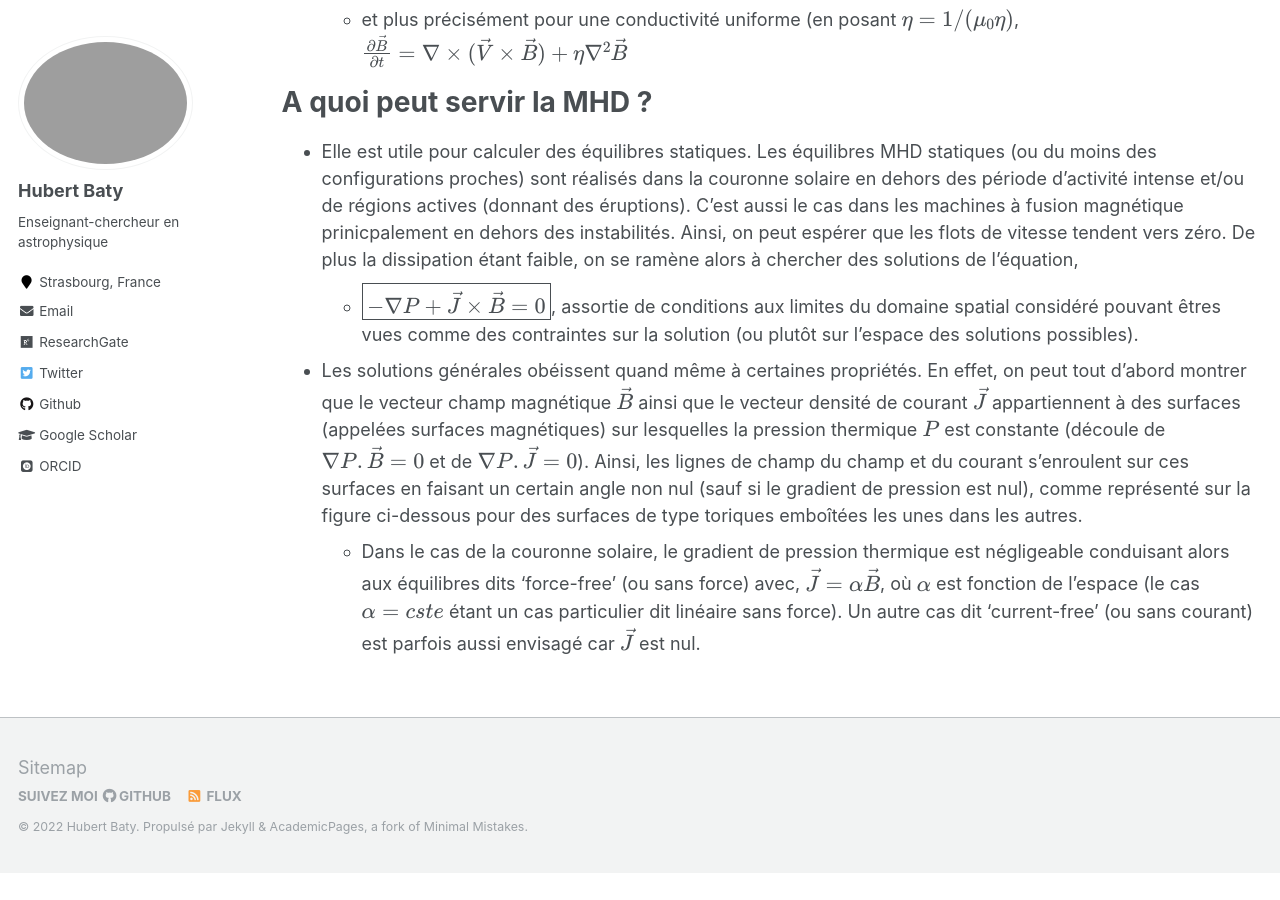
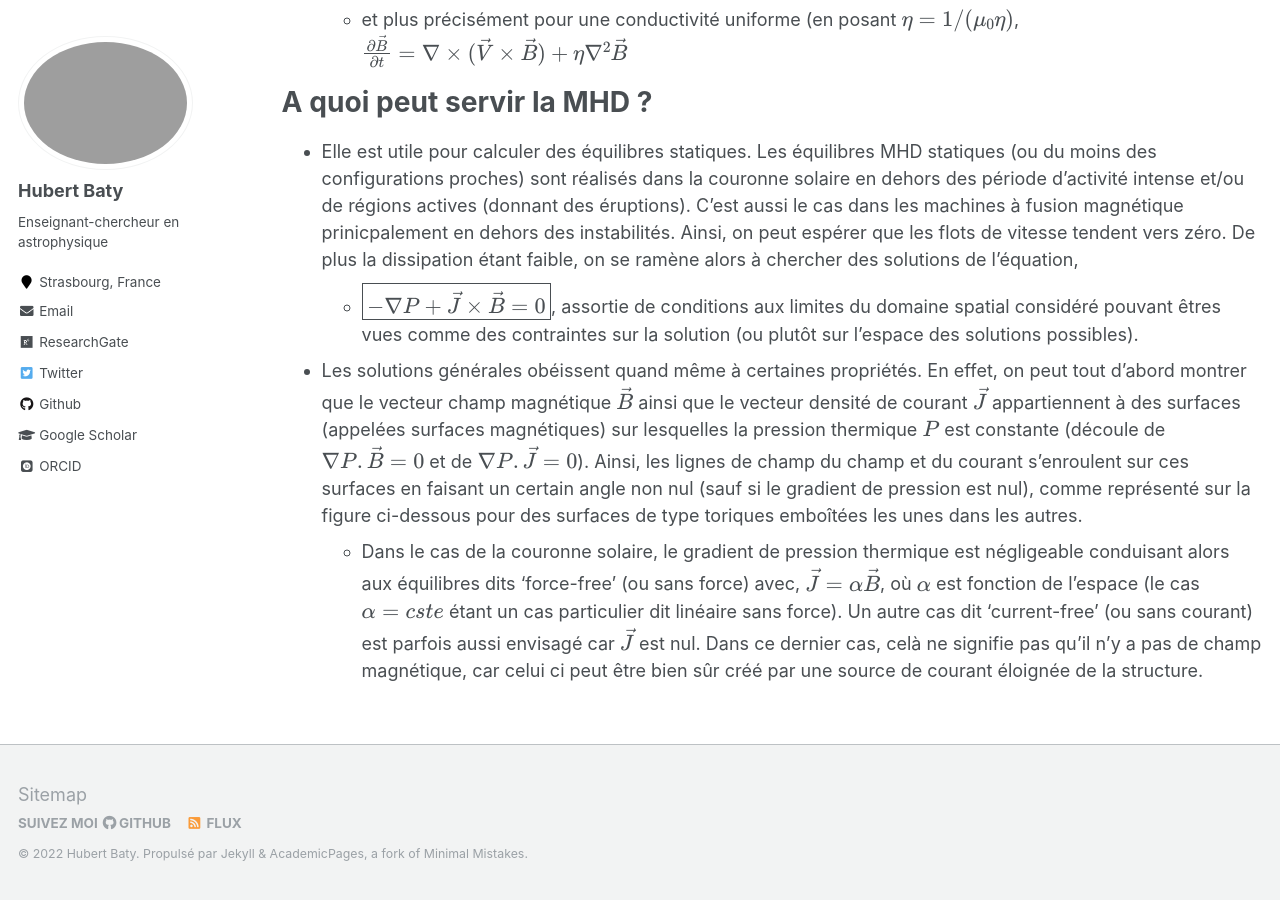
Before and after one commit to hubertbaty/hubertbaty.github.io, a Jekyll site: the page built from _pages/MHD.md, in a window 1280 px wide and 900 px high, scrolled down 2936 px. Built offline with Jekyll 4.4.1, drawn with Linux system fonts in a browser that asks for light colours; some web fonts are replaced; formulas are drawn with MathJax 3; before the commit the page ends 3809 px from its top, so only the background shows below that.

Commit message:
Update MHD.md

```diff
--- a/_pages/MHD.md
+++ b/_pages/MHD.md
@@ -61,4 +61,4 @@ A quoi peut servir la MHD ?
   * $$\boxed{ - \nabla P + \vec J \times \vec B = 0}$$, assortie de conditions aux limites du domaine spatial considéré pouvant êtres vues comme des contraintes sur la solution (ou plutôt sur l'espace des solutions possibles).
 
 * Les solutions générales obéissent quand même à certaines propriétés. En effet, on peut tout d'abord montrer que le vecteur champ magnétique $\vec B$ ainsi que le vecteur densité de courant $\vec J$ appartiennent à des surfaces (appelées surfaces magnétiques) sur lesquelles la pression thermique $P$ est constante (découle de $\nabla P . \vec B = 0$ et de $\nabla P . \vec J = 0$). Ainsi, les lignes de champ du champ et du courant s'enroulent sur ces surfaces en faisant un certain angle non nul (sauf si le gradient de pression est nul), comme représenté sur la figure ci-dessous pour des surfaces de type toriques emboîtées les unes dans les autres.
-  * Dans le cas de la couronne solaire, le gradient de pression thermique est négligeable conduisant alors aux équilibres dits 'force-free' (ou sans force) avec, $\vec J = \alpha \vec B$, où $\alpha$ est fonction de l'espace (le cas $\alpha = cste$ étant un cas particulier dit linéaire sans force). Un autre cas dit 'current-free' (ou sans courant) est parfois aussi envisagé car $\vec J$ est nul.
+  * Dans le cas de la couronne solaire, le gradient de pression thermique est négligeable conduisant alors aux équilibres dits 'force-free' (ou sans force) avec, $\vec J = \alpha \vec B$, où $\alpha$ est fonction de l'espace (le cas $\alpha = cste$ étant un cas particulier dit linéaire sans force). Un autre cas dit 'current-free' (ou sans courant) est parfois aussi envisagé car $\vec J$ est nul. Dans ce dernier cas, celà ne signifie pas qu'il n'y a pas de champ magnétique, car celui ci peut être bien sûr créé par une source de courant éloignée de la structure.
```
